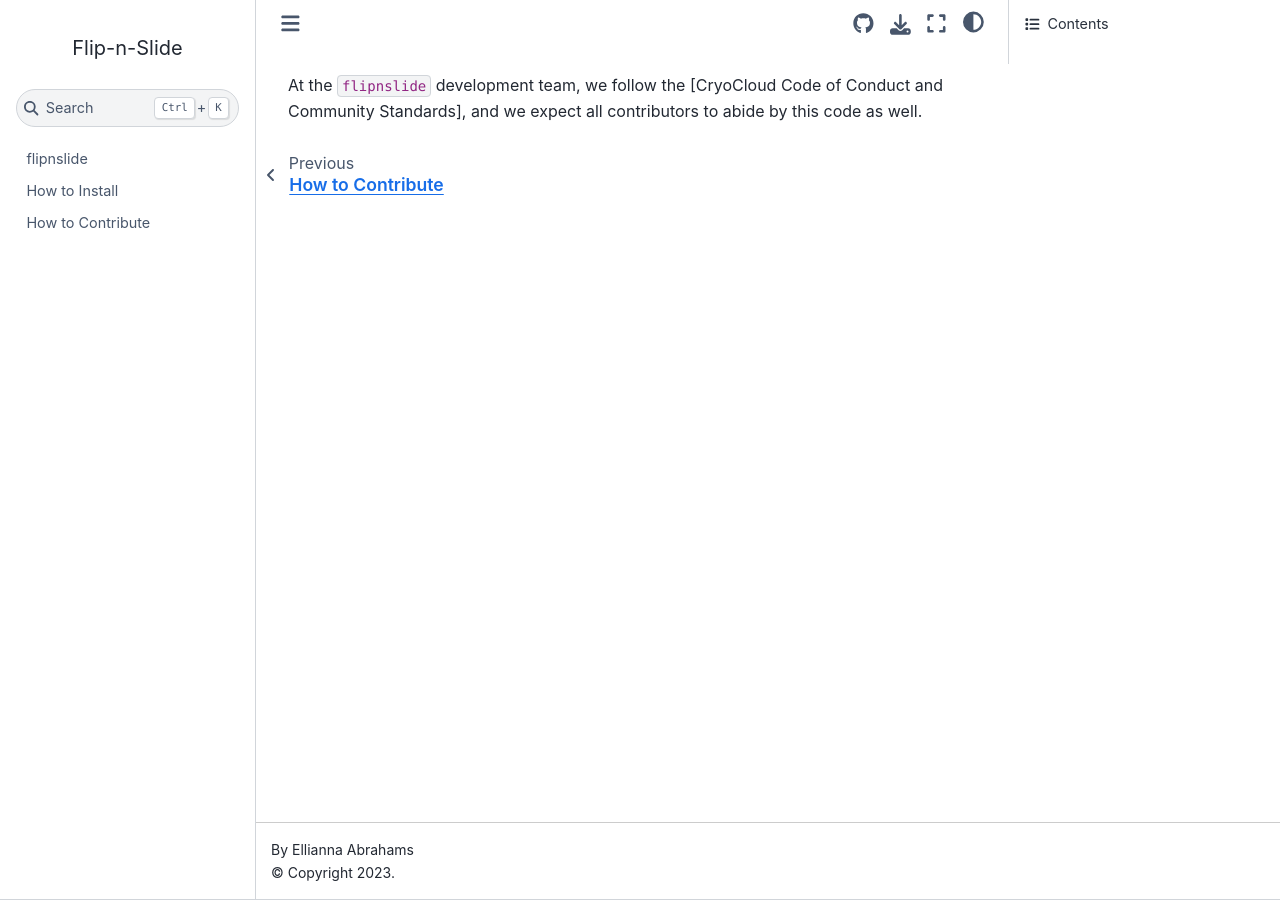
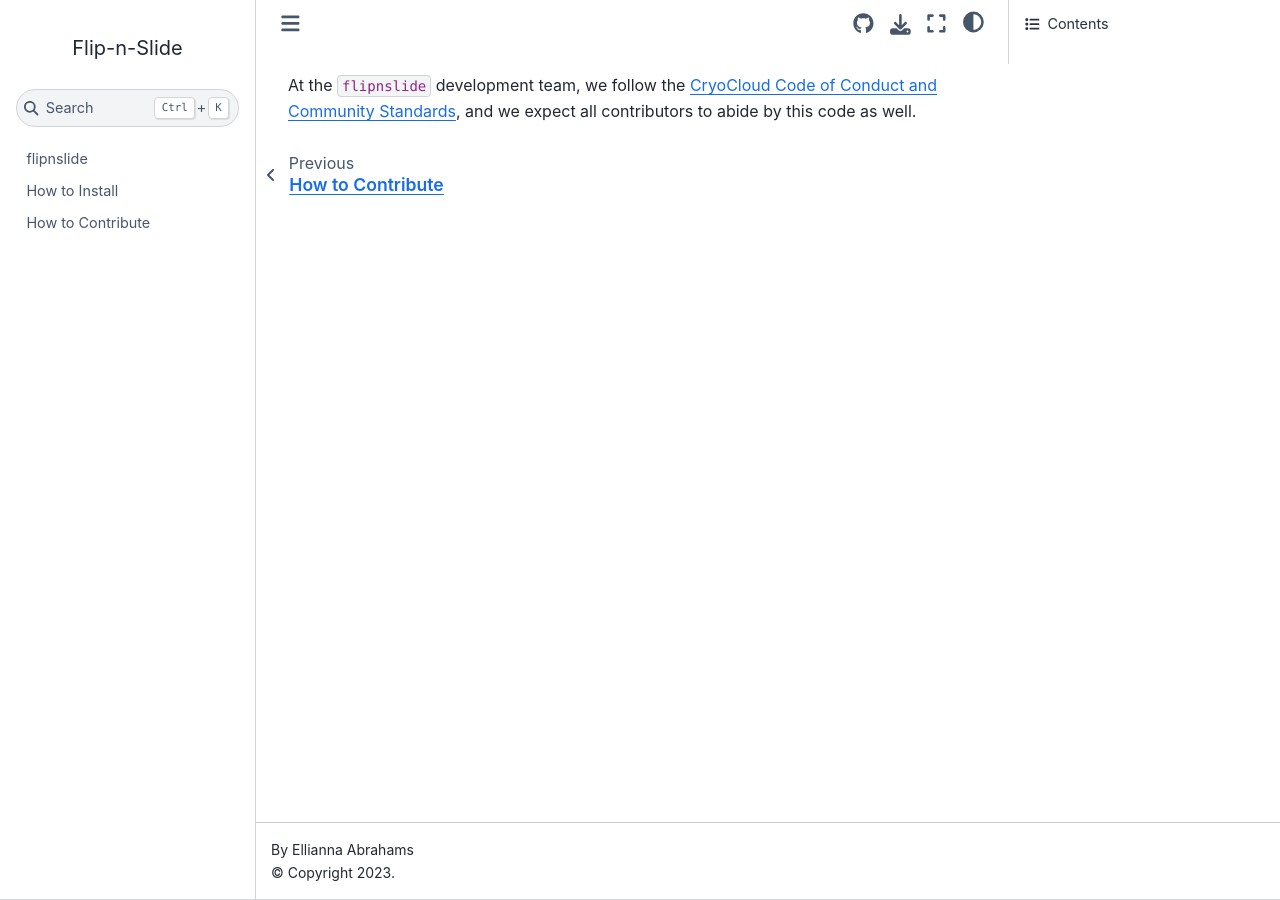
Before and after one commit to elliesch/flipnslide, a Jupyter Book: the page built from docs/code_of_conduct.md, in a window 1280 px wide. Built offline with Jupyter Book 1.0.4 settings and Sphinx 7.4.7 and the Sphinx Book theme 1.1.4, drawn with Linux system fonts in a browser that asks for light colours; pages that are not in the unit, such as notebooks, are missing from menus; part of the change alters nothing that is shown.

Commit message:
docs: added link to CC CoC (#10)

```diff
--- a/docs/code_of_conduct.md
+++ b/docs/code_of_conduct.md
@@ -1 +1 @@
-At the `flipnslide` development team, we follow the [CryoCloud Code of Conduct and Community Standards], and we expect all contributors to abide by this code as well.
+At the `flipnslide` development team, we follow the [CryoCloud Code of Conduct and Community Standards](https://book.cryointhecloud.com/content/Code_of_Conduct.html), and we expect all contributors to abide by this code as well.
```
